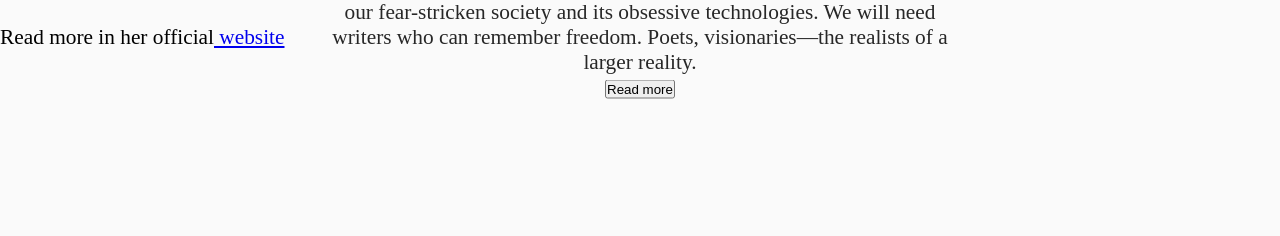
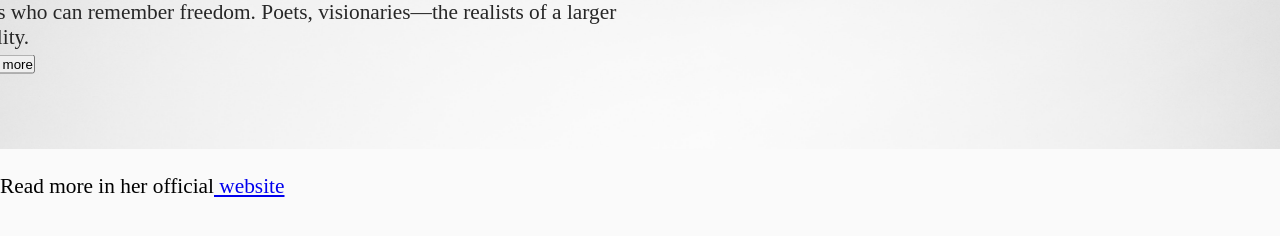
Before and after one commit to MinervaLong/fcc-tribute-page, a plain HTML site: page index.html in a window 1280 px wide. Drawn offline with Linux system fonts and the light colour scheme.

Commit message:
Delete position in hero text

```diff
--- a/scss/main.scss
+++ b/scss/main.scss
@@ -9,22 +9,15 @@ body {
     background-color: #fafafa;
 }
 
-
-
-
 #hero-image {
-    background-color: #4e4848;
-    background-image: url('../img/hero_bg.jpg');
+    background-image: url("../img/hero_bg.jpg");
+    background-size: cover;
     height: 50%;
-    background-position: center;
-    background-repeat: no-repeat;
-    background-size: cover;
-    position: relative;
+    background-attachment: fixed;
 }
 
 .hero-text {
     text-align: center;
-    position: absolute;
     top: 50%;
     left: 50%;
     transform: translate(-50%, -50%);
```
Also changed, not shown: css/main.css, 1 other file.
